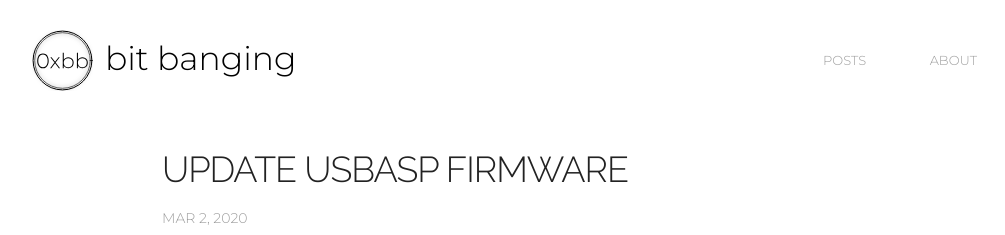
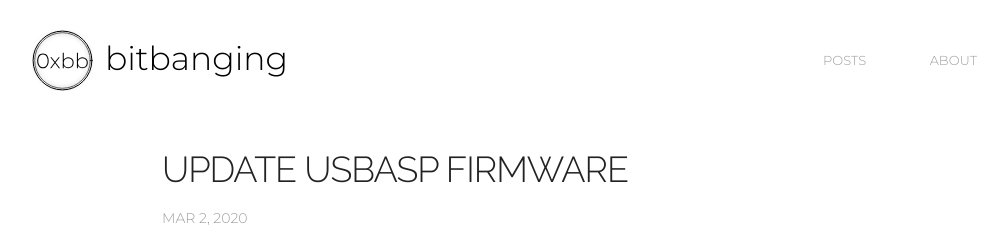
Before and after one commit to ridoluc/ridoluc.github.io, a Jekyll site: the page built from _posts/2020-03-3-usbasp-update.markdown, in a window 1280 px wide and 900 px high. Shown: the top 235 px of the window, without its empty margins (128-1133 px from the left). Built offline with Jekyll 4.4.1, drawn with Linux system fonts in a browser that asks for light colours.

Commit message:
small corrections

```diff
--- a/_config.yml
+++ b/_config.yml
@@ -18,11 +18,11 @@
 # You can create any custom variable you would like, and they will be accessible
 # in the templates via {{ site.myvariable }}.
 
-title: bit banging
-email: ridoluc@hotmail.it
-description: >- # this means to ignore newlines until "baseurl:"
+title: bitbanging
+email: lr@bitbanging.space
+description: "Programming, electronics, and maths problems" # this means to ignore newlines until "baseurl:"
 baseurl: "" # the subpath of your site, e.g. /blog
-url: "" # the base hostname & protocol for your site, e.g. http://example.com
+url: "http://bitbanging.space" # the base hostname & protocol for your site, e.g. http://example.com
 #twitter_username: jekyllrb
 github_username:  ridoluc
 # Build settings
--- a/_posts/2020-03-23-programming_attiny10.markdown
+++ b/_posts/2020-03-23-programming-attiny10.markdown
@@ -1,6 +1,6 @@
 ---
 layout: post
-title:  Programming the ATtiny10
+title:  ATtiny10 Programming
 date:   2020-03-23 20:20:00 +0000
 categories: attiny10
 ---
```
Also changed, not shown: _posts/2020-02-10-bitbang-i2c.markdown (renamed from _posts/2020-02-10-bitbang_i2c.markdown), _posts/2020-03-3-usbasp-update.markdown (renamed from _posts/2020-03-3-usbaspupdate.markdown).
